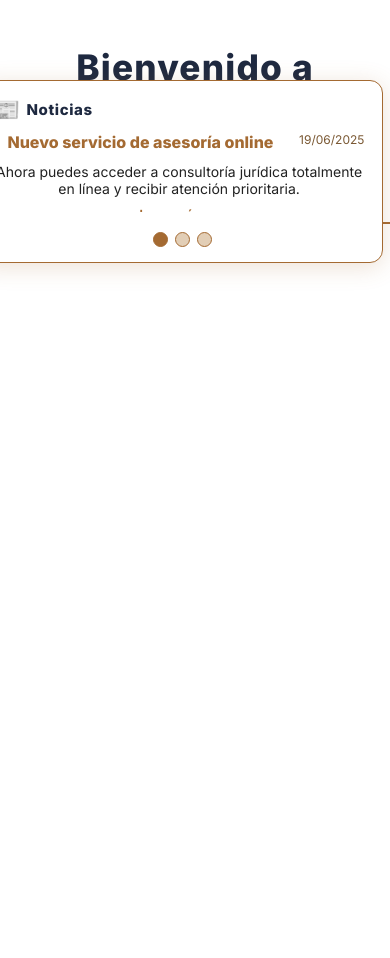
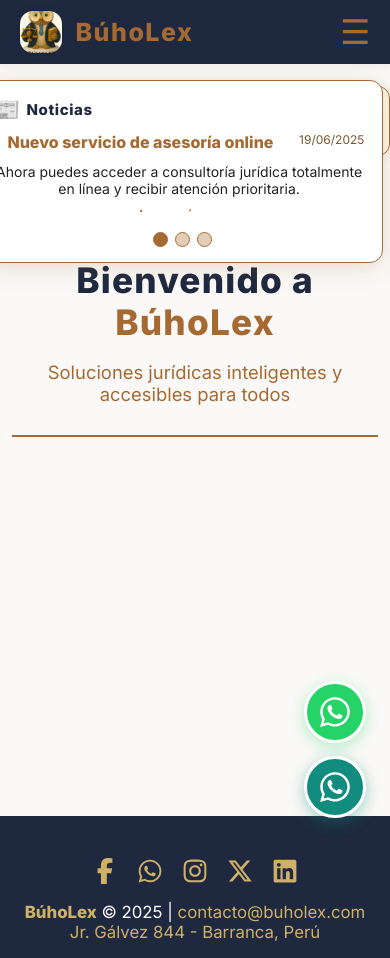
Before and after one commit to ebrunofrei/buholex, a React (Vite) app: page / in a window 390 px wide. Before the commit the page ends 890 px from the top, so only its background shows below. Built offline with nearby package versions, Linux system fonts and the light colour scheme.

Commit message:
App.jsx completo: rutas principales, diseño institucional, responsive

```diff
--- a/src/App.jsx
+++ b/src/App.jsx
@@ -1,11 +1,46 @@
 import React from "react";
+import { BrowserRouter as Router, Routes, Route } from "react-router-dom";
+
+import Navbar from "./components/Navbar";
+import BannerEslogan from "./components/BannerEslogan";
+import Footer from "./components/Footer";
+import WhatsAppFloat from "./components/WhatsAppFloat";
+
 import Home from "./pages/Home";
+import Nosotros from "./pages/Nosotros";
+import Servicios from "./pages/Servicios";
+import Contacto from "./pages/Contacto";
+import LitisBot from "./pages/LitisBot";
+// Puedes agregar más rutas según tu estructura
 
 function App() {
   return (
-    <div>
-      <Home />
-    </div>
+    <Router>
+      <div style={{ background: "#faf9f7", minHeight: "100vh", display: "flex", flexDirection: "column" }}>
+        <Navbar />
+        <BannerEslogan />
+
+        <main style={{
+          minHeight: "70vh",
+          padding: "32px 12px 12px 12px",
+          maxWidth: 980,
+          margin: "0 auto",
+          flex: 1
+        }}>
+          <Routes>
+            <Route path="/" element={<Home />} />
+            <Route path="/nosotros" element={<Nosotros />} />
+            <Route path="/servicios" element={<Servicios />} />
+            <Route path="/contacto" element={<Contacto />} />
+            <Route path="/litisbot" element={<LitisBot />} />
+            {/* Agrega más rutas aquí según necesites */}
+          </Routes>
+        </main>
+
+        <Footer />
+        <WhatsAppFloat />
+      </div>
+    </Router>
   );
 }
 
```
